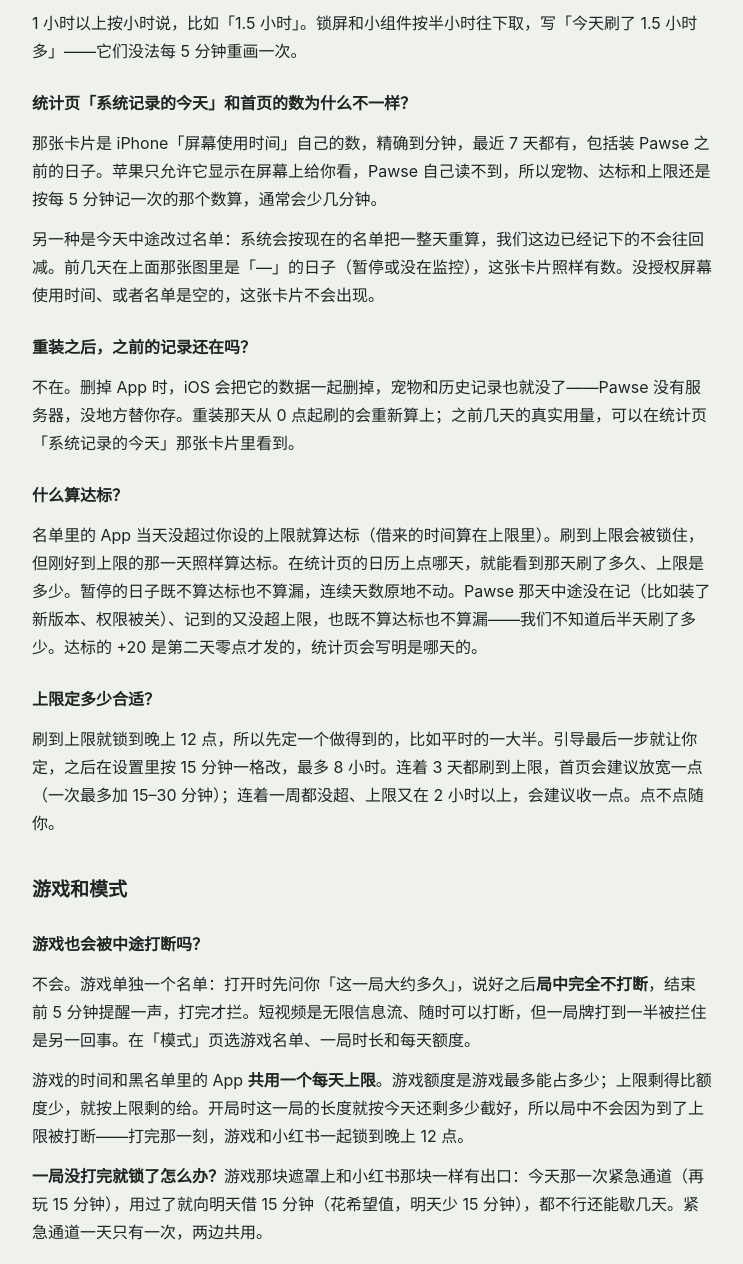
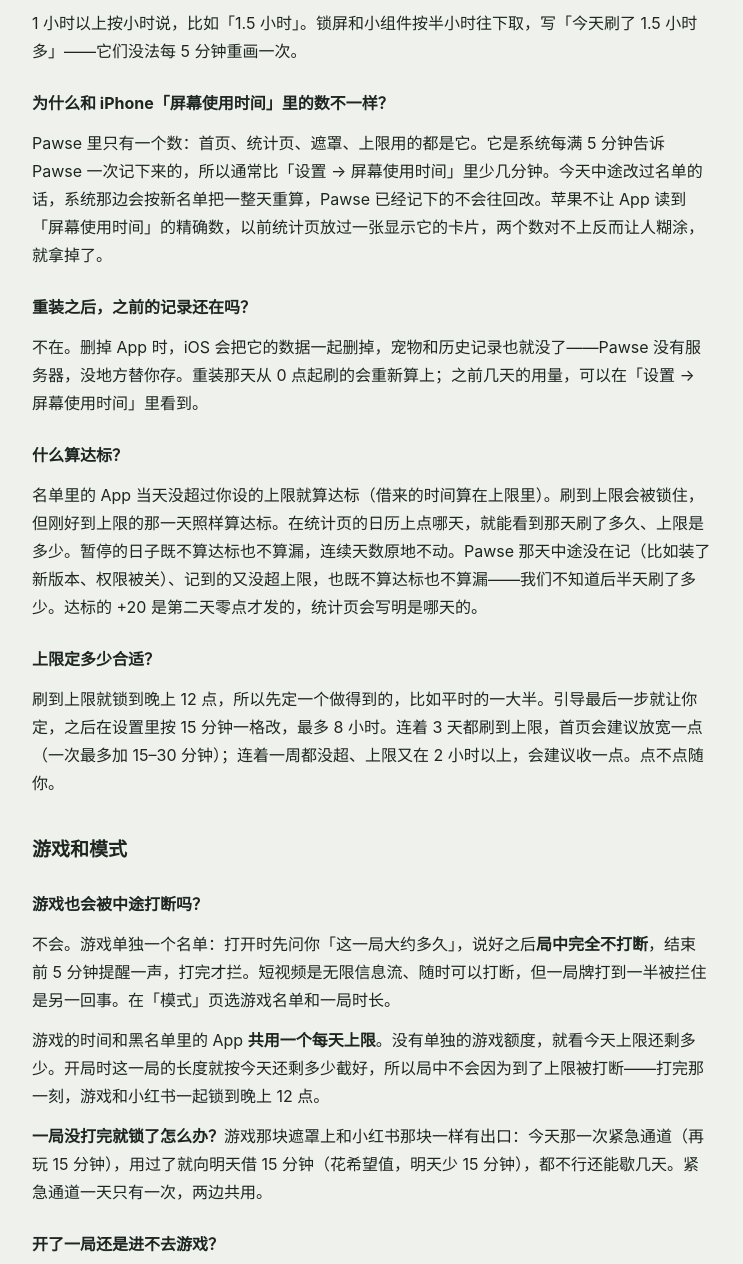
Before and after one commit to Eylon-Liu/portfolio, a plain HTML site: page pawse/support.html in a window 1280 px wide. Shown: the part 1876-3140 px from the top of the page, without its empty margins (268-1011 px from the left). Drawn offline with Linux system fonts and the light colour scheme.

Commit message:
Pawse 帮助页、隐私政策：拿掉「系统记录的今天」那张卡片；游戏没有单独额度了
Co-Authored-By: Claude Opus 5.5 <noreply@anthropic.com>

```diff
--- a/pawse/support.html
+++ b/pawse/support.html
@@ -99,12 +99,11 @@ code { background: var(--surface); padding: 2px 6px; border-radius: 6px; font-si
 <p>差不多准，而且只会少、不会多。苹果不让 App 直接读用量，只会在你名单里的 App 加起来每满 5 分钟时告诉 Pawse 一次，所以记到的数最多比实际少 5 分钟，最多记到 16 小时。每天从 0 点算起：当天才装好、或者中途改了名单，系统会把 0 点以来的补报过来。</p>
 <p>1 小时以上按小时说，比如「1.5 小时」。锁屏和小组件按半小时往下取，写「今天刷了 1.5 小时多」——它们没法每 5 分钟重画一次。</p>
 
-<h3>统计页「系统记录的今天」和首页的数为什么不一样？</h3>
-<p>那张卡片是 iPhone「屏幕使用时间」自己的数，精确到分钟，最近 7 天都有，包括装 Pawse 之前的日子。苹果只允许它显示在屏幕上给你看，Pawse 自己读不到，所以宠物、达标和上限还是按每 5 分钟记一次的那个数算，通常会少几分钟。</p>
-<p>另一种是今天中途改过名单：系统会按现在的名单把一整天重算，我们这边已经记下的不会往回减。前几天在上面那张图里是「—」的日子（暂停或没在监控），这张卡片照样有数。没授权屏幕使用时间、或者名单是空的，这张卡片不会出现。</p>
+<h3>为什么和 iPhone「屏幕使用时间」里的数不一样？</h3>
+<p>Pawse 里只有一个数：首页、统计页、遮罩、上限用的都是它。它是系统每满 5 分钟告诉 Pawse 一次记下来的，所以通常比「设置 → 屏幕使用时间」里少几分钟。今天中途改过名单的话，系统那边会按新名单把一整天重算，Pawse 已经记下的不会往回改。苹果不让 App 读到「屏幕使用时间」的精确数，以前统计页放过一张显示它的卡片，两个数对不上反而让人糊涂，就拿掉了。</p>
 
 <h3>重装之后，之前的记录还在吗？</h3>
-<p>不在。删掉 App 时，iOS 会把它的数据一起删掉，宠物和历史记录也就没了——Pawse 没有服务器，没地方替你存。重装那天从 0 点起刷的会重新算上；之前几天的真实用量，可以在统计页「系统记录的今天」那张卡片里看到。</p>
+<p>不在。删掉 App 时，iOS 会把它的数据一起删掉，宠物和历史记录也就没了——Pawse 没有服务器，没地方替你存。重装那天从 0 点起刷的会重新算上；之前几天的用量，可以在「设置 → 屏幕使用时间」里看到。</p>
 
 <h3>什么算达标？</h3>
 <p>名单里的 App 当天没超过你设的上限就算达标（借来的时间算在上限里）。刷到上限会被锁住，但刚好到上限的那一天照样算达标。在统计页的日历上点哪天，就能看到那天刷了多久、上限是多少。暂停的日子既不算达标也不算漏，连续天数原地不动。Pawse 那天中途没在记（比如装了新版本、权限被关）、记到的又没超上限，也既不算达标也不算漏——我们不知道后半天刷了多少。达标的 +20 是第二天零点才发的，统计页会写明是哪天的。</p>
@@ -115,8 +114,8 @@ code { background: var(--surface); padding: 2px 6px; border-radius: 6px; font-si
 <h2>游戏和模式</h2>
 
 <h3>游戏也会被中途打断吗？</h3>
-<p>不会。游戏单独一个名单：打开时先问你「这一局大约多久」，说好之后<strong>局中完全不打断</strong>，结束前 5 分钟提醒一声，打完才拦。短视频是无限信息流、随时可以打断，但一局牌打到一半被拦住是另一回事。在「模式」页选游戏名单、一局时长和每天额度。</p>
-<p>游戏的时间和黑名单里的 App <strong>共用一个每天上限</strong>。游戏额度是游戏最多能占多少；上限剩得比额度少，就按上限剩的给。开局时这一局的长度就按今天还剩多少截好，所以局中不会因为到了上限被打断——打完那一刻，游戏和小红书一起锁到晚上 12 点。</p>
+<p>不会。游戏单独一个名单：打开时先问你「这一局大约多久」，说好之后<strong>局中完全不打断</strong>，结束前 5 分钟提醒一声，打完才拦。短视频是无限信息流、随时可以打断，但一局牌打到一半被拦住是另一回事。在「模式」页选游戏名单和一局时长。</p>
+<p>游戏的时间和黑名单里的 App <strong>共用一个每天上限</strong>。没有单独的游戏额度，就看今天上限还剩多少。开局时这一局的长度就按今天还剩多少截好，所以局中不会因为到了上限被打断——打完那一刻，游戏和小红书一起锁到晚上 12 点。</p>
 <p><strong>一局没打完就锁了怎么办？</strong>游戏那块遮罩上和小红书那块一样有出口：今天那一次紧急通道（再玩 15 分钟），用过了就向明天借 15 分钟（花希望值，明天少 15 分钟），都不行还能歇几天。紧急通道一天只有一次，两边共用。</p>
 
 <h3>开了一局还是进不去游戏？</h3>
```
Also changed, not shown: pawse/privacy.html (+0 -1 lines).
